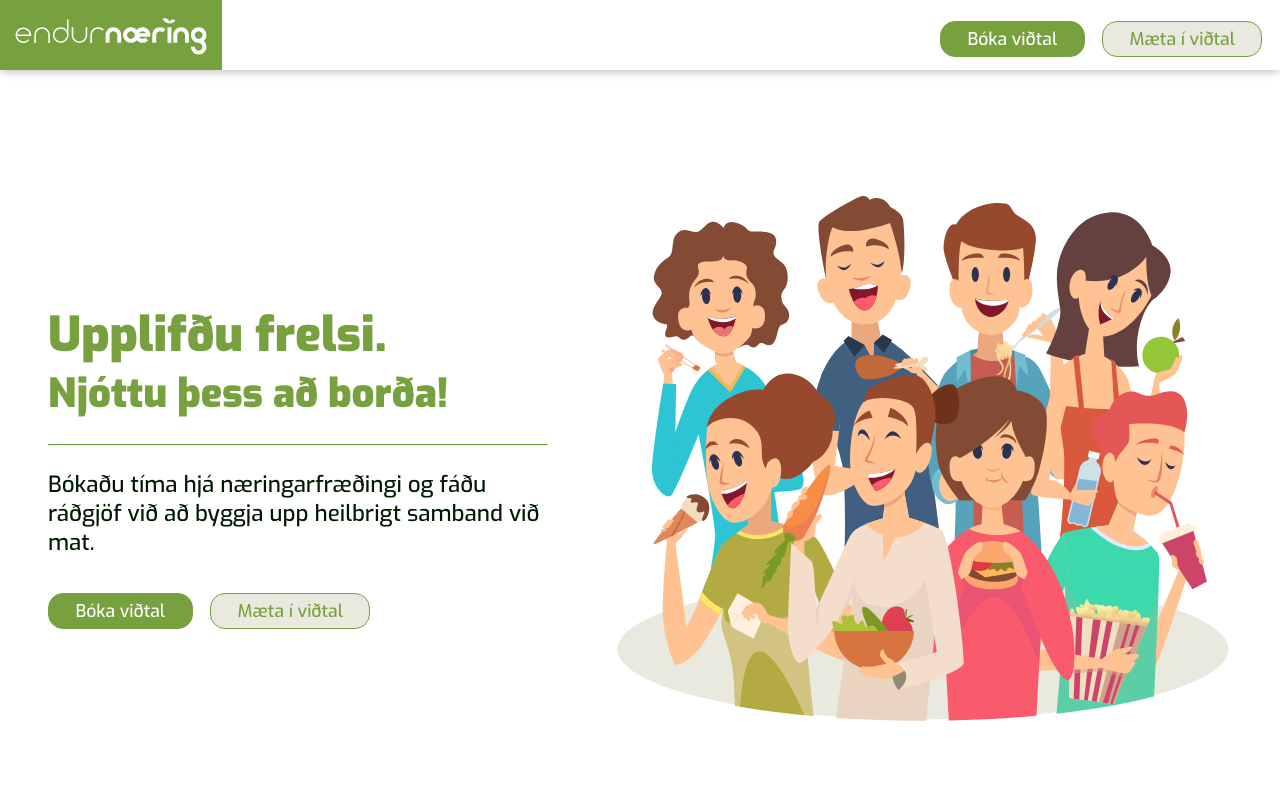
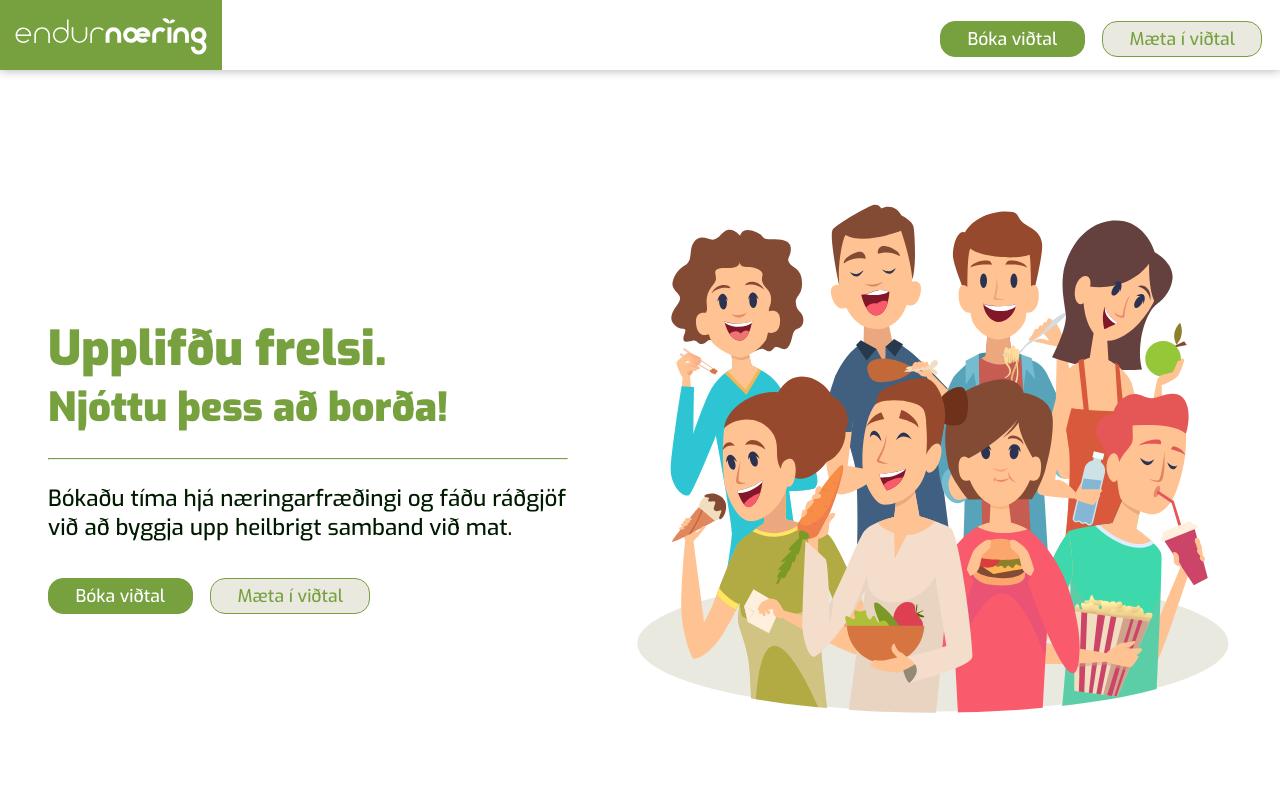
Before and after one commit to Oli-Ingi/Endurnaering, a Next.js app: page / in a window 1280 px wide. Shown: the top 800 px of the page. Built offline with nearby package versions, Linux system fonts and the light colour scheme.

Commit message:
Lagfæra intro

```diff
--- a/components/organisms/Intro/Intro.tsx
+++ b/components/organisms/Intro/Intro.tsx
@@ -18,8 +18,7 @@ type Props = {
 
 
 const StCon = styled.div`
-    max-width: 500px;
-    width: 50%;
+    max-width: 520px;
     display: flex;
     flex-direction: column;
     align-items: flex-start;
--- a/pages/index.js
+++ b/pages/index.js
@@ -85,7 +85,7 @@ const HomePage = () =>
       <link rel="preconnect" href="https://fonts.gstatic.com" />
       <link href="https://fonts.googleapis.com/css2?family=Quicksand:wght@400;600&display=swap" rel="stylesheet"></link>
       <link rel="preconnect" href="https://fonts.googleapis.com" />
-      <link rel="preconnect" href="https://fonts.gstatic.com" crossorigin />
+      <link rel="preconnect" href="https://fonts.gstatic.com" crossOrigin />
       <link href="https://fonts.googleapis.com/css2?family=Exo:wght@300;500;600;900&display=swap" rel="stylesheet"></link>
     </Head>
     <Home
```
